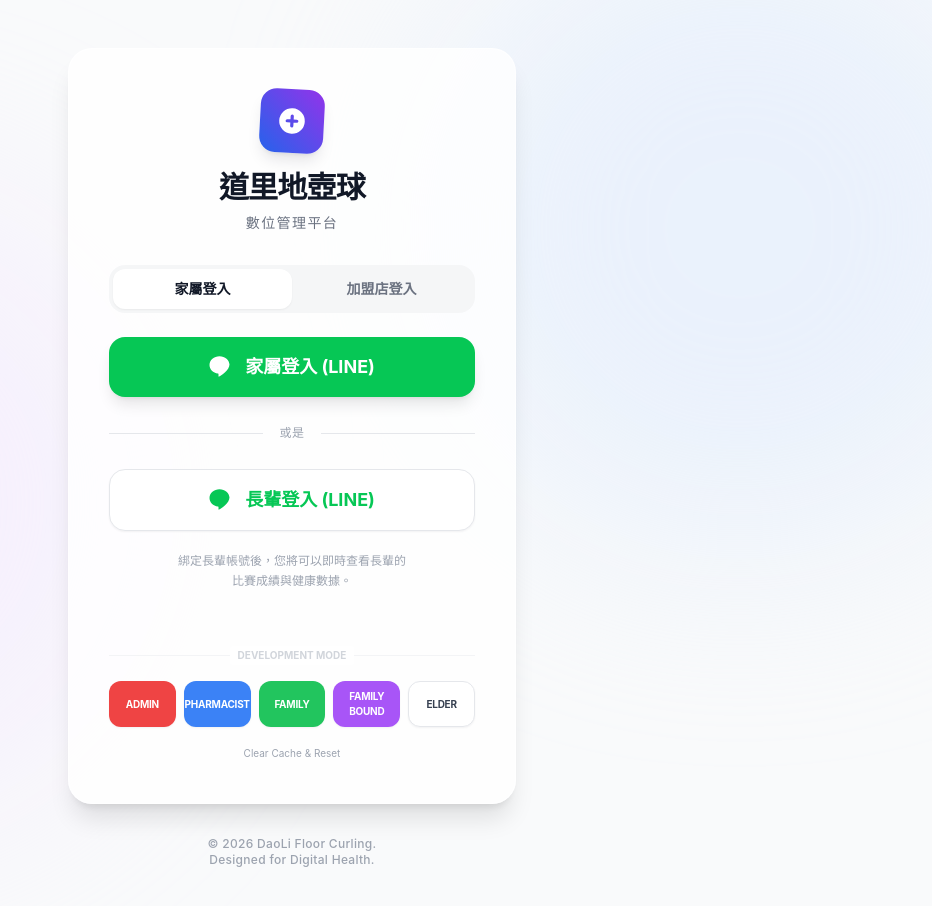
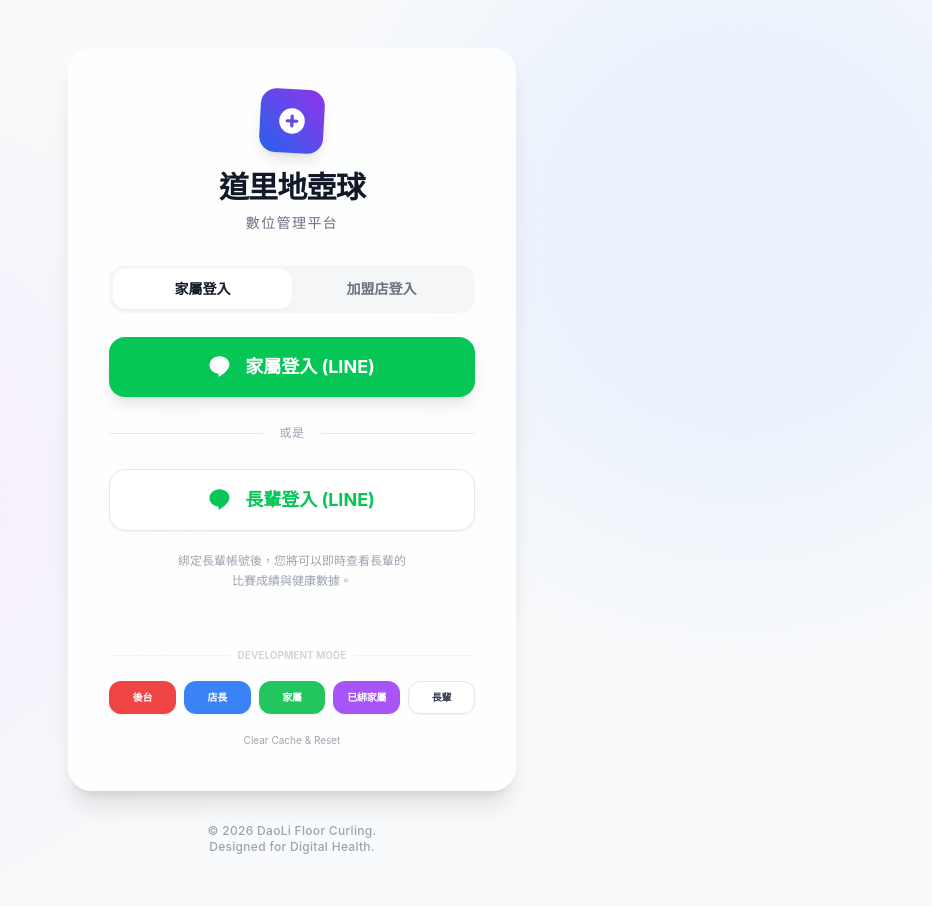
Before and after one commit to secrects2/Daoli2026, a Next.js app in the folder floor-curling-app/: page /login in a window 1280 px wide. Shown: the top 906 px of the page, without its empty margins (348-1280 px from the left). Built offline with nearby package versions, Linux system fonts and the light colour scheme; no server answers.

Commit message:
UI: Translate Dev Mode Buttons to Chinese

```diff
--- a/floor-curling-app/app/login/login-form.tsx
+++ b/floor-curling-app/app/login/login-form.tsx
@@ -88,11 +88,11 @@ export default function LoginForm() {
     }
 
     const devButtons = [
-        { role: 'admin', label: 'Admin', color: 'bg-red-500 hover:bg-red-600 text-white' },
-        { role: 'pharmacist', label: 'Pharmacist', color: 'bg-blue-500 hover:bg-blue-600 text-white' },
-        { role: 'family', label: 'Family', color: 'bg-green-500 hover:bg-green-600 text-white' },
-        { role: 'family_bound', label: 'Family Bound', color: 'bg-purple-500 hover:bg-purple-600 text-white' },
-        { role: 'elder', label: 'Elder', color: 'bg-white hover:bg-gray-50 text-gray-700 border border-gray-200' }, // "長輩登入按鈕為白底" applied here for Dev button
+        { role: 'admin', label: '後台', color: 'bg-red-500 hover:bg-red-600 text-white' },
+        { role: 'pharmacist', label: '店長', color: 'bg-blue-500 hover:bg-blue-600 text-white' },
+        { role: 'family', label: '家屬', color: 'bg-green-500 hover:bg-green-600 text-white' },
+        { role: 'family_bound', label: '已綁家屬', color: 'bg-purple-500 hover:bg-purple-600 text-white' },
+        { role: 'elder', label: '長輩', color: 'bg-white hover:bg-gray-50 text-gray-700 border border-gray-200' },
     ]
 
     return (
```
